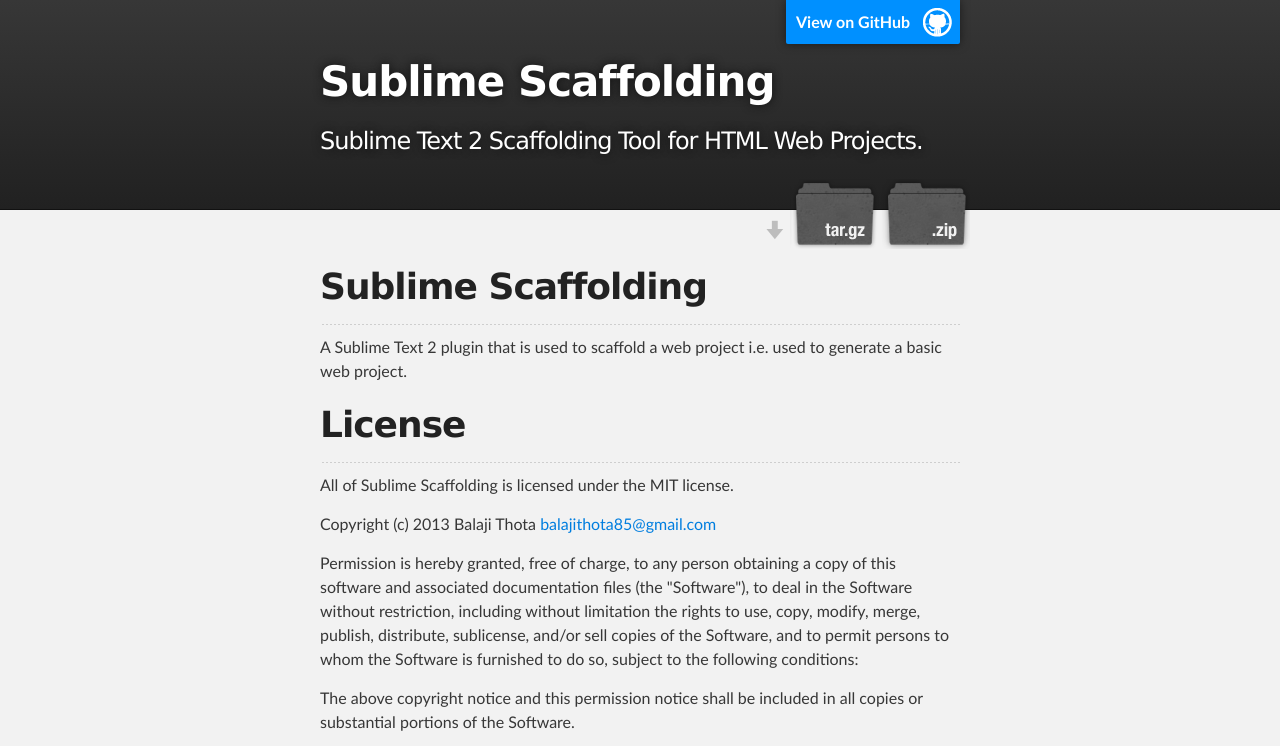
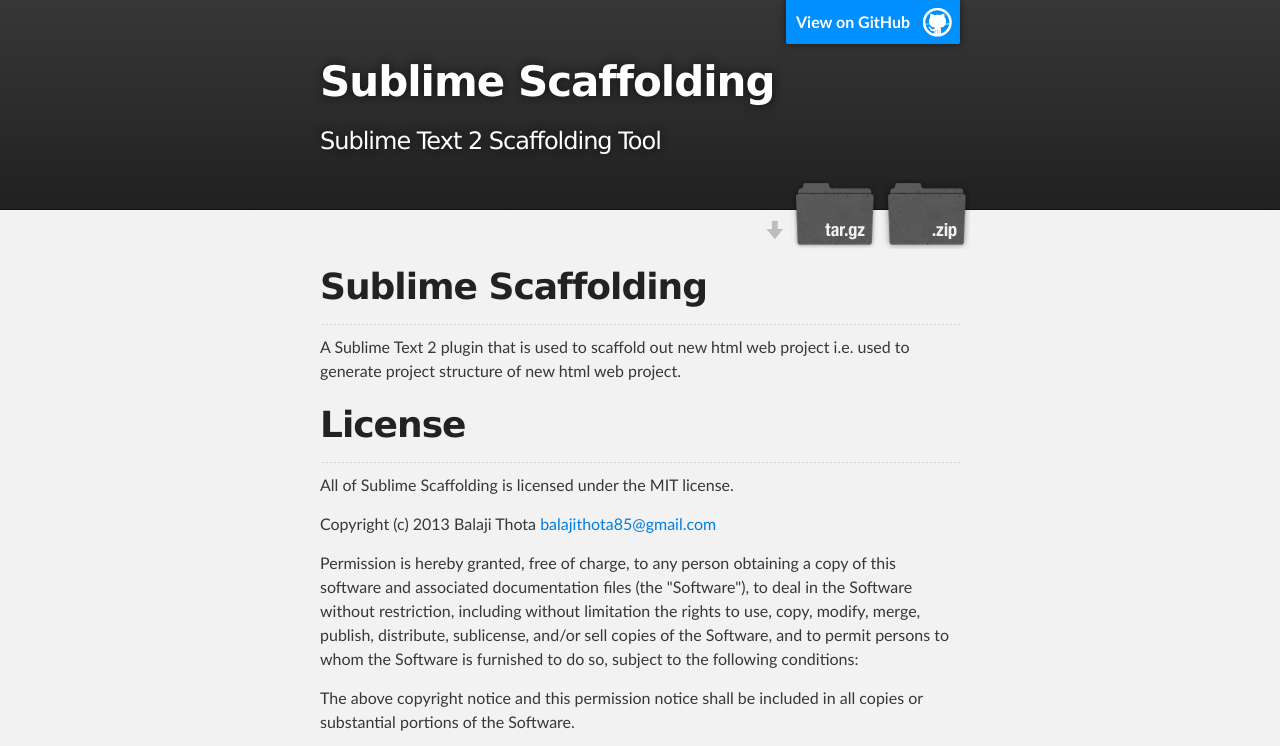
Before and after one commit to balajithota85/sublime_scaffolding, a plain HTML site: page index.html in a window 1280 px wide. Shown: the top 746 px of the page. Drawn offline with Linux system fonts and the light colour scheme.

```diff
--- a/index.html
+++ b/index.html
@@ -4,7 +4,7 @@
   <head>
     <meta charset='utf-8' />
     <meta http-equiv="X-UA-Compatible" content="chrome=1" />
-    <meta name="description" content="Sublime Scaffolding : Sublime Text 2 Scaffolding Tool for HTML Web Projects." />
+    <meta name="description" content="Sublime Scaffolding : Sublime Text 2 Scaffolding Tool" />
 
     <link rel="stylesheet" type="text/css" media="screen" href="stylesheets/stylesheet.css">
 
@@ -19,7 +19,7 @@
           <a id="forkme_banner" href="https://github.com/balajithota85/sublime_scaffolding">View on GitHub</a>
 
           <h1 id="project_title">Sublime Scaffolding</h1>
-          <h2 id="project_tagline">Sublime Text 2 Scaffolding Tool for HTML Web Projects.</h2>
+          <h2 id="project_tagline">Sublime Text 2 Scaffolding Tool</h2>
 
             <section id="downloads">
               <a class="zip_download_link" href="https://github.com/balajithota85/sublime_scaffolding/zipball/master">Download this project as a .zip file</a>
@@ -34,7 +34,7 @@
         <h1>
 <a name="sublime-scaffolding" class="anchor" href="#sublime-scaffolding"><span class="octicon octicon-link"></span></a>Sublime Scaffolding</h1>
 
-<hr><p>A Sublime Text 2 plugin that is used to scaffold a web project i.e. used to generate a basic web project.</p>
+<hr><p>A Sublime Text 2 plugin that is used to scaffold out new html web project i.e. used to generate project structure of new html web project.</p>
 
 <h1>
 <a name="license" class="anchor" href="#license"><span class="octicon octicon-link"></span></a>License</h1>
```
Also changed, not shown: params.json (+1 -1 lines).
